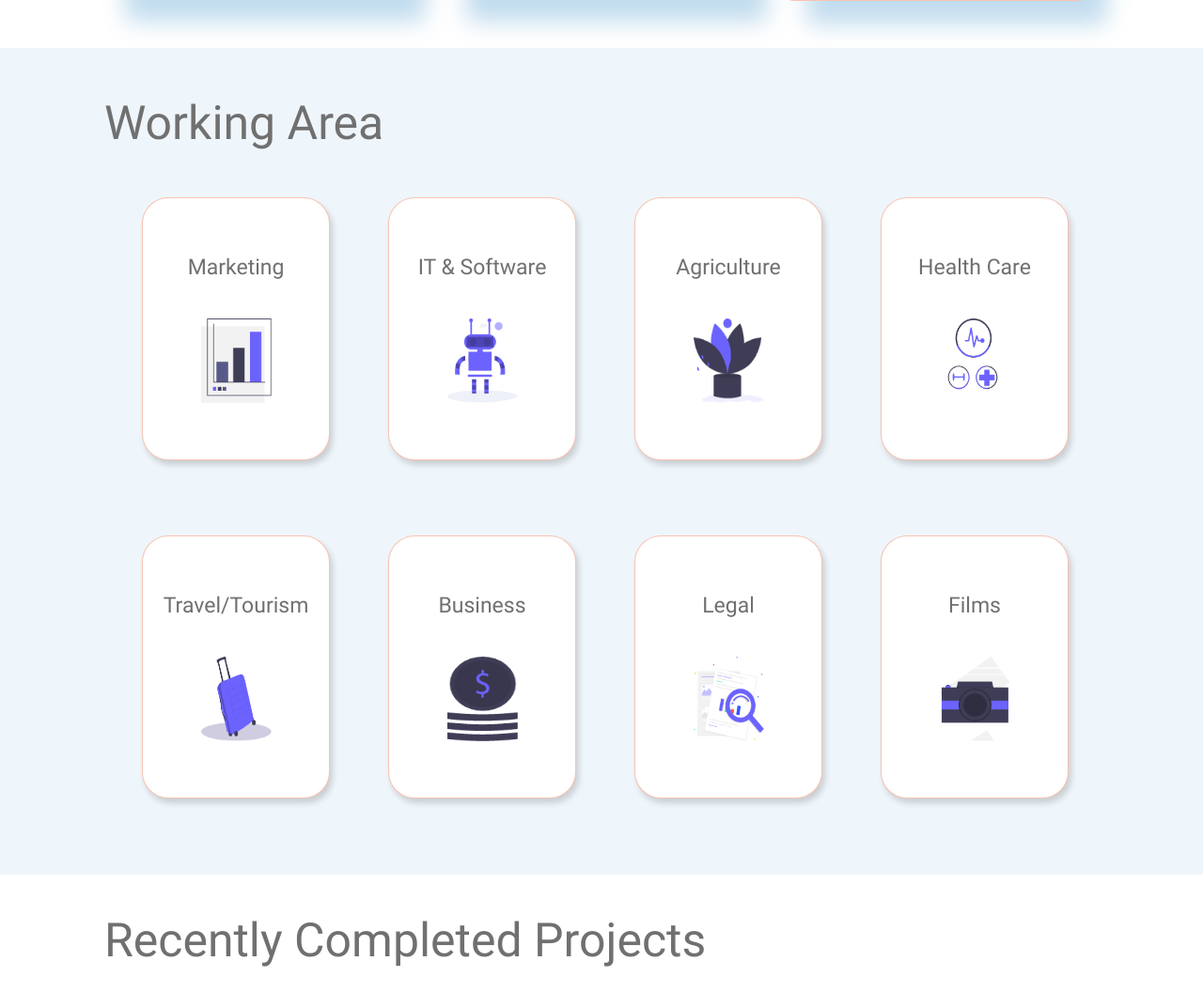
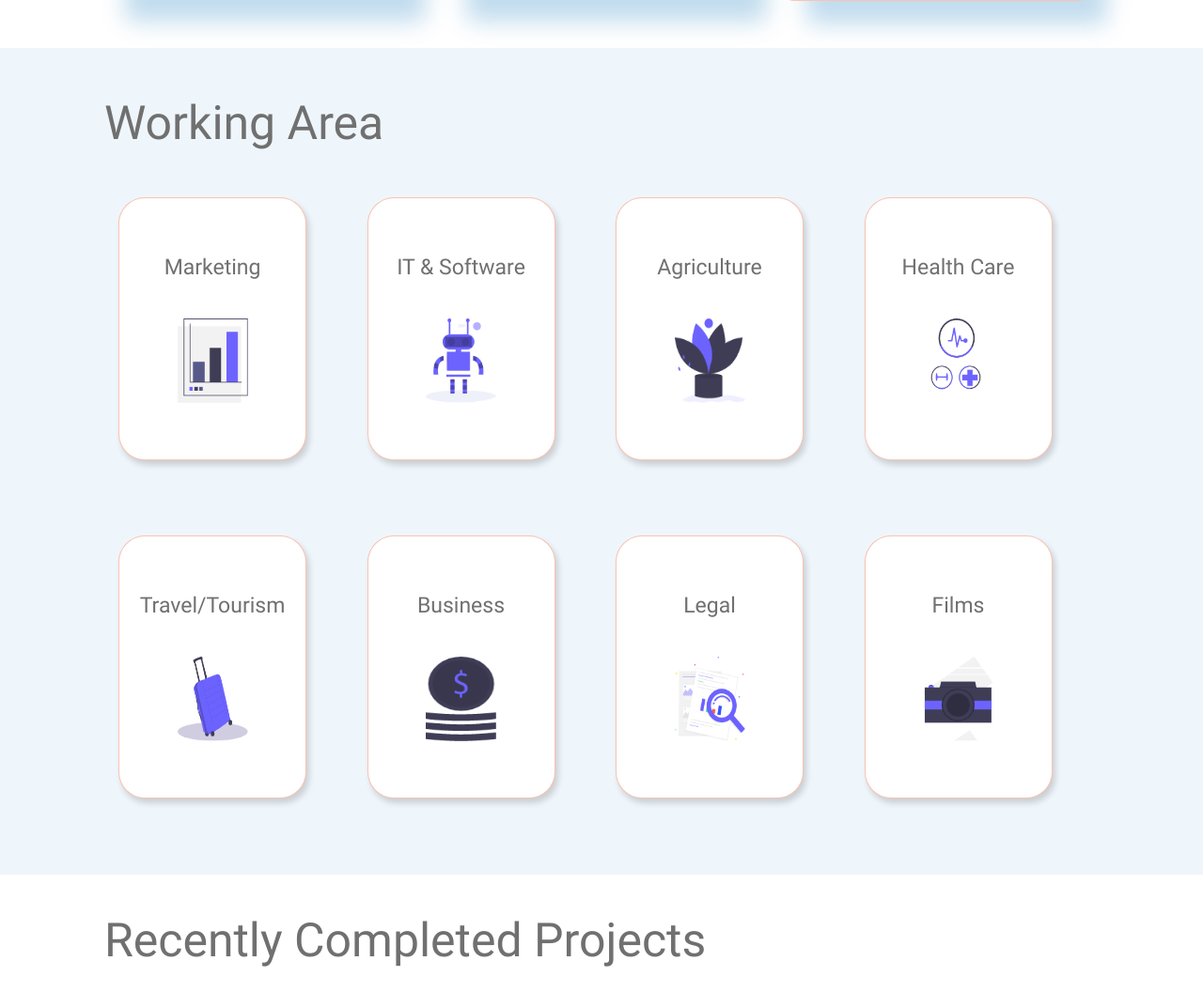
Before and after one commit to yusufginanjar/TheUkrainianTranslator, a PHP site: page / in a window 1280 px wide. Shown: the part 1294-2350 px from the top of the page at 94% size. Run offline with PHP 8.4, Linux system fonts and the light colour scheme.

Commit message:
Update style.css

```diff
--- a/assets/css/style.css
+++ b/assets/css/style.css
@@ -306,7 +306,10 @@ section .section-title{
     padding: 20px 15px;
 }
 
-
+.working .row{
+    margin-right: 0;
+    margin-left : -40px;
+}
 
 
 .working-content li span{
```
